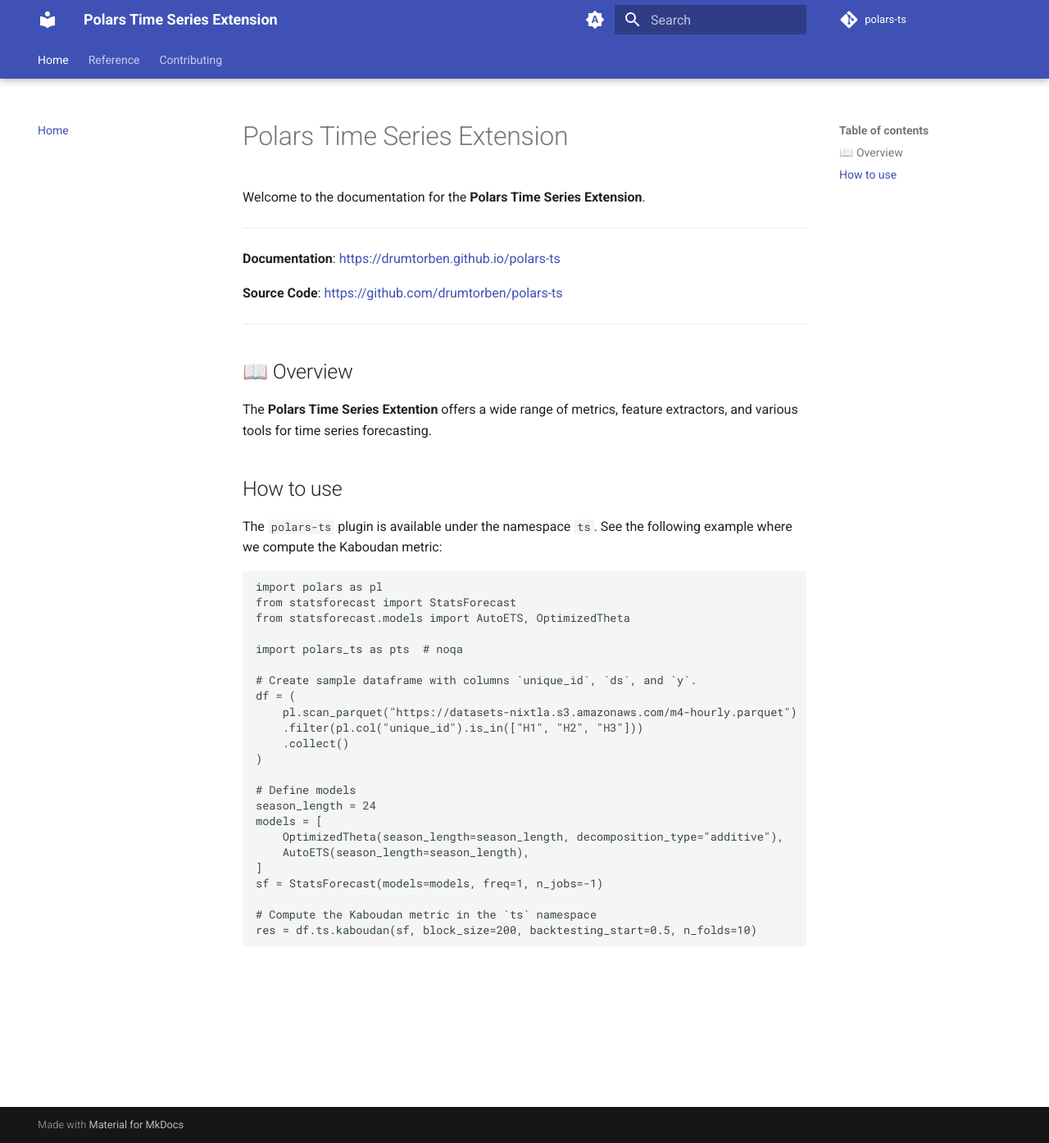
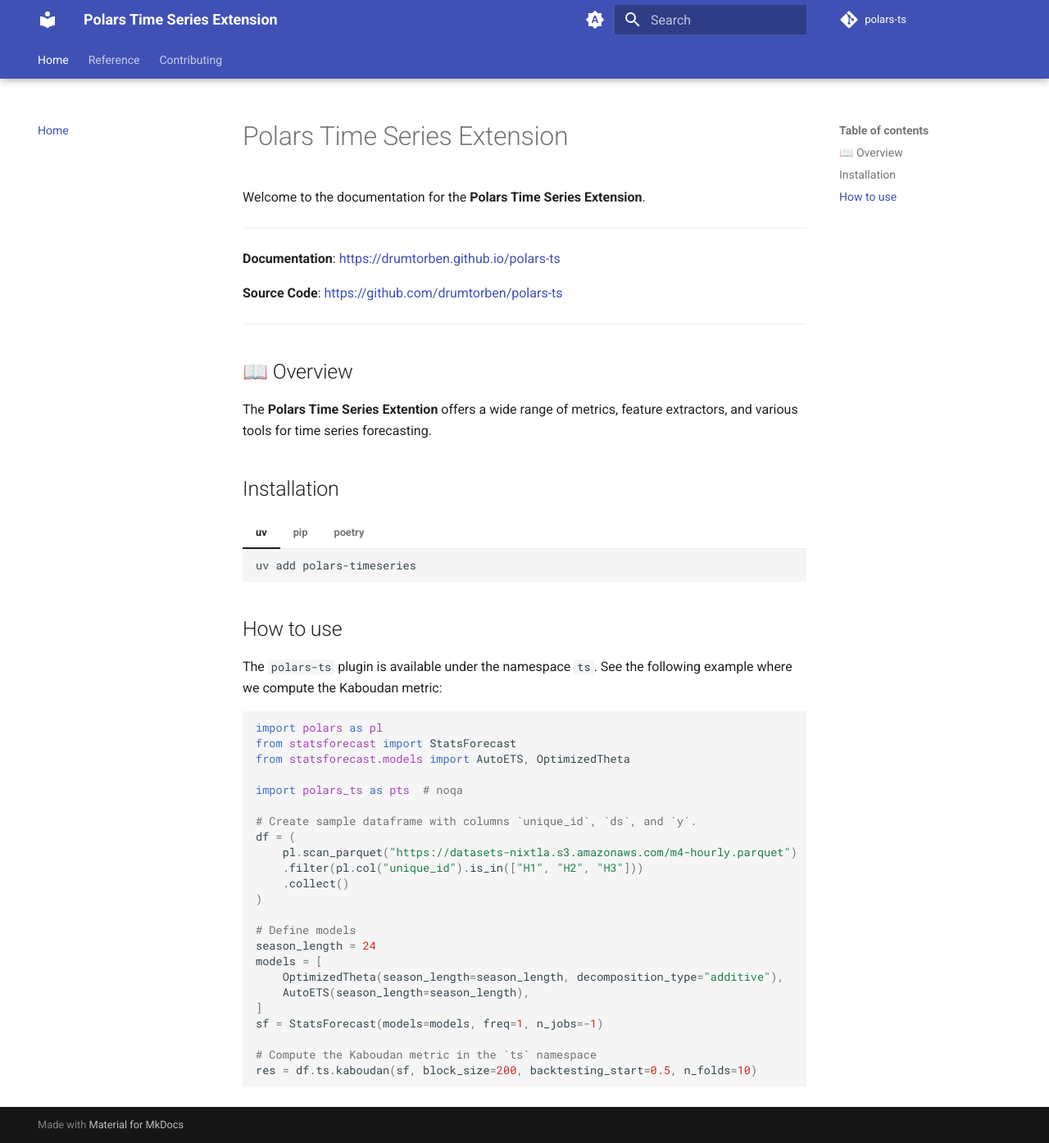
Before and after one commit to drumtorben/polars-ts, an MkDocs documentation site: the page built from docs/index.md, in a window 1280 px wide and 1395 px high. Shown: the whole window at 82% size. Built offline with MkDocs 1.6.1 and Material for MkDocs 9.7.7, drawn with Linux system fonts in a browser that asks for light colours; comment, search, counter and statistics services are not loaded.

Commit message:
docs: add installation methods

````diff
--- a/README.md
+++ b/README.md
@@ -13,6 +13,22 @@
 ## 📖 Overview
 
 The **Polars Time Series Extention** offers a wide range of metrics, feature extractors, and various tools for time series forecasting.
+
+## Installation
+
+=== "uv"
+
+    ```bash
+    uv add polars-timeseries
+    ```
+
+=== "pip"
+
+    `pip install polars-timeseries`
+
+=== "poetry"
+
+    `poetry add polars-timeseries`
 
 ## How to use
 
--- a/mkdocs.yaml
+++ b/mkdocs.yaml
@@ -13,6 +13,7 @@
     - navigation.tabs.sticky
     - navigation.expand
     - navigation.top
+    - content.tabs.link
   palette:
     # Palette toggle for automatic mode
     - media: "(prefers-color-scheme)"
@@ -63,6 +64,9 @@
 markdown_extensions:
   - pymdownx.snippets:
       base_path: "."
+  - pymdownx.superfences
+  - pymdownx.tabbed:
+      alternate_style: true
 
 nav:
   - Home: index.md
--- a/pyproject.toml
+++ b/pyproject.toml
@@ -1,5 +1,5 @@
 [project]
-name = "polars-ts"
+name = "polars-timeseries"
 version = "0.1.0"
 description = "Polars Time Series Extension"
 authors = [
@@ -49,6 +49,9 @@
 requires = ["hatchling"]
 build-backend = "hatchling.build"
 
+[tool.hatch.build.targets.wheel]
+packages = ["src/polars_ts"]
+
 [tool.pytest.ini_options]
 addopts = "--cov-config=.coveragerc"
 testpaths = ["tests", "src"]
````
Also changed, not shown: 1 other file.
